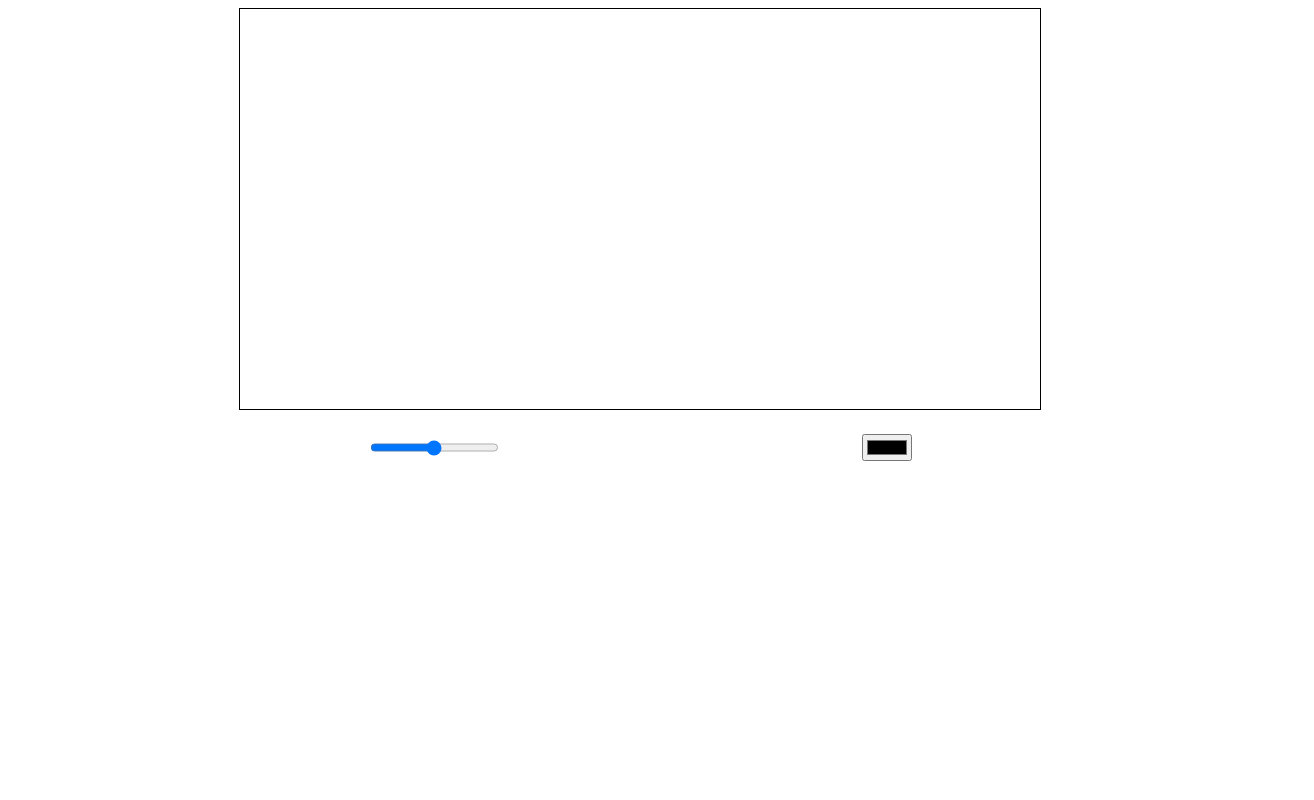
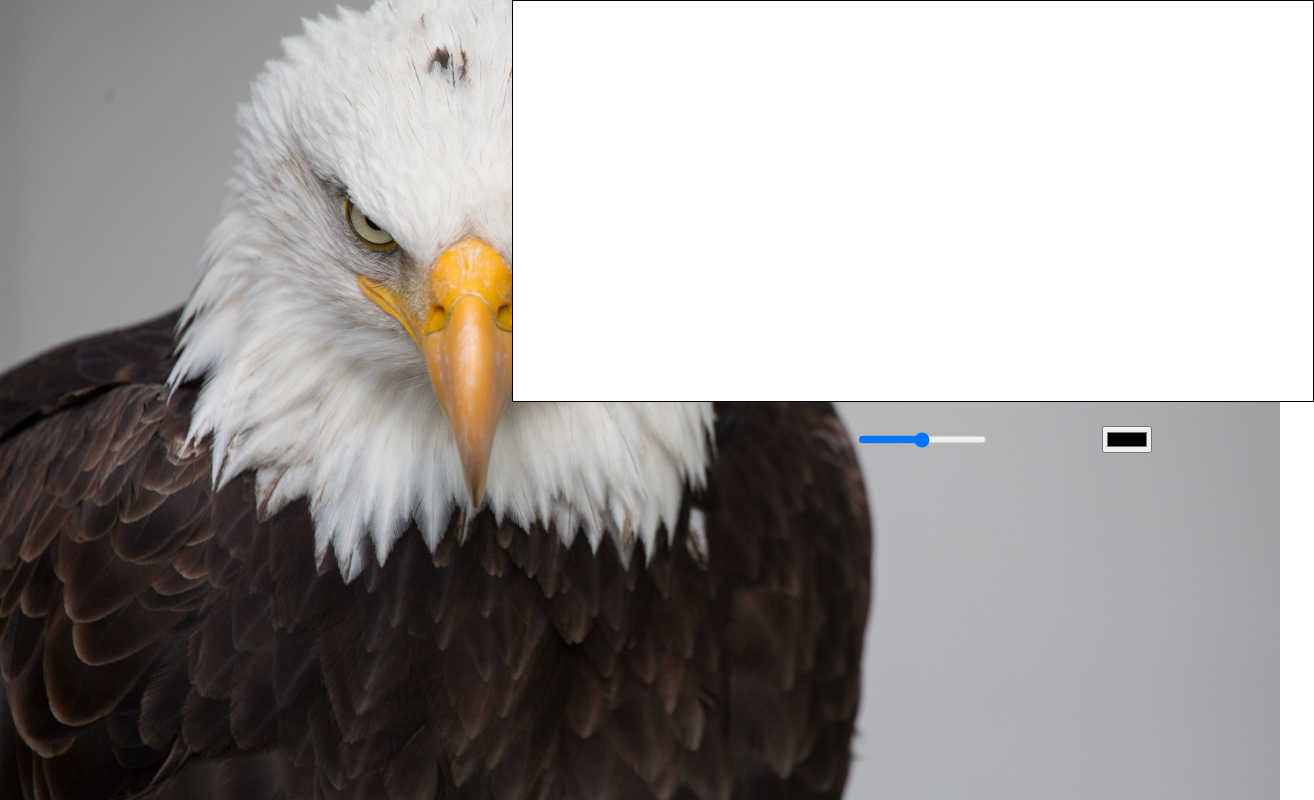
Before and after one commit to shamilisayev95/PAINT, a website built with webpack: page src/index.html in a window 1280 px wide. Shown: the whole page, 1314 px wide, since content can reach past the window. Built offline with nearby package versions, Linux system fonts and the light colour scheme.

Commit message:
Work with ESlint and style

```diff
--- a/package.json
+++ b/package.json
@@ -40,12 +40,13 @@
     "webpack-dev-server": "3.9.0"
   },
   "devDependencies": {
+    "babel-eslint": "^10.1.0",
     "eslint": "^7.15.0",
     "eslint-config-airbnb": "^18.2.1",
     "eslint-config-prettier": "^7.0.0",
     "eslint-plugin-html": "^6.1.1",
     "eslint-plugin-import": "^2.22.1",
-    "eslint-plugin-prettier": "^3.2.0",
+    "eslint-plugin-prettier": "^3.3.0",
     "prettier": "^2.2.1"
   },
   "description": ""
--- a/src/controller/controller.js
+++ b/src/controller/controller.js
@@ -57,9 +57,9 @@ class Controller {
 
     drawLine = (x1, y1, x2, y2) => {
       this.ctx.beginPath();
-        this.ctx.strokeStyle = this.color ;
+      this.ctx.strokeStyle = this.color;
       this.ctx.lineWidth = this.range;
-        this.ctx.lineCap = "round";
+      this.ctx.lineCap = 'round';
       this.ctx.moveTo(x1, y1);
       this.ctx.lineTo(x2, y2);
       this.ctx.stroke();
--- a/src/model/model.js
+++ b/src/model/model.js
@@ -1,8 +1,7 @@
 class Model {
-    constructor() {
+  constructor() {
 
-    }
-
+  }
 }
 
 export default Model;
--- a/src/style.less
+++ b/src/style.less
@@ -1,13 +1,39 @@
+html {
+  width: 100%;
+  height: 100%;
+}
+
+body {
+  width: 100%;
+  height: 100%;
+  margin: 0;
+}
+
+#root {
+  width: 100%;
+  height: 100%;
+  background-image: url("./img/eagle.jpg");
+  background-size: cover;
+}
+
 .main__container {
   text-align: center;
 }
 
 .canvas__container {
+  margin-left: 40%;
+  background-color: white;
   border: solid 1px black;
+
 }
 
 .footer__container {
   display: flex;
-  justify-content: space-evenly;
+  justify-content: flex-end;
+  margin-right: 10%;
   margin-top: 20px;
 }
+
+.footer__range {
+  margin-right: 10%;
+}
--- a/src/view/view.js
+++ b/src/view/view.js
@@ -8,38 +8,39 @@ class View {
     this.canvasContext = null;
     this.footerContainer = null;
   }
+
   init = () => {
-    this.root = document.getElementById("root");
+    this.root = document.getElementById('root');
     this.mainContainer = this.createDiv({
-      className: "main__container",
-      id: "main-container",
+      className: 'main__container',
+      id: 'main-container',
     });
 
     this.canvas = this.createCanvas({
-      className: "canvas__container",
-      id: "canvas-container",
-      height: "400",
-      width: "800",
+      className: 'canvas__container',
+      id: 'canvas-container',
+      height: '400',
+      width: '800',
     });
 
     this.footerRange = this.createInput({
-      className: "footer__range",
-      type: "range",
-      id: "footer-range",
-      min: "1",
-      max: " 80",
-      step: "1",
+      className: 'footer__range',
+      type: 'range',
+      id: 'footer-range',
+      min: '1',
+      max: ' 80',
+      step: '1',
     });
 
     this.footerColor = this.createInput({
-      className: "footer__color",
-      type: "color",
-      id: "footer-color",
+      className: 'footer__color',
+      type: 'color',
+      id: 'footer-color',
     });
 
     this.footerContainer = this.createDiv({
-      className: "footer__container",
-      id: "footer-container",
+      className: 'footer__container',
+      id: 'footer-container',
     });
 
     this.canvasContext = this.canvas.getContext('2d');
@@ -50,41 +51,44 @@ class View {
     this.root.append(this.mainContainer);
   };
 
-    mouseDown = cb => {
-        this.canvas.addEventListener("mousedown", (event) => {
-            cb(event);
-        })
-    }
-    mouseMove = cb => {
-        this.canvas.addEventListener("mousemove", (event) => {
-            cb(event);
-        })
-    }
-    mouseUp = cb => {
-        this.canvas.addEventListener("mouseup", (event) => {
-            cb(event);
-        })
-    }
-    mouseOut = cb => {
-        this.canvas.addEventListener("mouseout", (event) => {
-            cb(event);
-        })
+    mouseDown = (cb) => {
+      this.canvas.addEventListener('mousedown', (event) => {
+        cb(event);
+      });
     }
 
-  footerRangeChange = cb => {
-    this.footerRange.addEventListener("change", () => {
+    mouseMove = (cb) => {
+      this.canvas.addEventListener('mousemove', (event) => {
+        cb(event);
+      });
+    }
+
+    mouseUp = (cb) => {
+      this.canvas.addEventListener('mouseup', (event) => {
+        cb(event);
+      });
+    }
+
+    mouseOut = (cb) => {
+      this.canvas.addEventListener('mouseout', (event) => {
+        cb(event);
+      });
+    }
+
+  footerRangeChange = (cb) => {
+    this.footerRange.addEventListener('change', () => {
       cb();
-    })
+    });
   }
 
-  footerColorChange = cb => {
-    this.footerColor.addEventListener("change", () => {
-       cb();
-    })
+  footerColorChange = (cb) => {
+    this.footerColor.addEventListener('change', () => {
+      cb();
+    });
   }
 
   createDiv = (props) => {
-    const div = document.createElement("div");
+    const div = document.createElement('div');
 
     props.id && (div.id = props.id);
     props.className && (div.className = props.className);
@@ -93,7 +97,7 @@ class View {
   };
 
   createCanvas = (props) => {
-    const canvas = document.createElement("canvas");
+    const canvas = document.createElement('canvas');
 
     props.id && (canvas.id = props.id);
     props.className && (canvas.className = props.className);
@@ -104,7 +108,7 @@ class View {
   };
 
   createInput = (props) => {
-    const input = document.createElement("input");
+    const input = document.createElement('input');
 
     props.id && (input.id = props.id);
     props.className && (input.className = props.className);
--- a/webpack.config.js
+++ b/webpack.config.js
@@ -3,87 +3,86 @@ const HtmlWebpackPlugin = require('html-webpack-plugin');
 const CssWebpackPlugin = require('mini-css-extract-plugin');
 
 module.exports = {
-    entry: path.resolve(__dirname, "./src/index.js"),
+  entry: path.resolve(__dirname, './src/index.js'),
   output: {
-        path: path.resolve(__dirname, "./build"),
-        filename: "index.js"
+    path: path.resolve(__dirname, './build'),
+    filename: 'index.js',
   },
   devServer: {
     port: 3000,
-        contentBase: path.resolve(__dirname, "./build"),
+    contentBase: path.resolve(__dirname, './build'),
     hot: true,
     open: true,
     watchContentBase: true,
     watchOptions: {
-            ignored: /node_modules/
+      ignored: /node_modules/,
     },
-        writeToDisk: filePath => {
-            return /(index.html$)|(index.js$)|(style.css$)/.test(filePath)
-        }
+    writeToDisk: (filePath) => /(index.html$)|(index.js$)|(style.css$)/.test(filePath),
   },
   optimization: {
     minimize: false,
   },
   module: {
     rules: [
-            {test: /\.html$/, use: "html-loader"},
-            {test: /\.less$/i, use: [CssWebpackPlugin.loader, "css-loader", "less-loader"]},
-            {test: /\.js$/i,
+      { test: /\.html$/, use: 'html-loader' },
+      { test: /\.less$/i, use: [CssWebpackPlugin.loader, 'css-loader', 'less-loader'] },
+      {
+        test: /\.js$/i,
         exclude: /node_modules/,
         use: {
           loader: 'babel-loader',
           options: {
             presets: ['@babel/preset-env'],
-                        plugins: ['@babel/plugin-proposal-class-properties']
-                    }
-                }
+            plugins: ['@babel/plugin-proposal-class-properties'],
+          },
+        },
       },
       {
         test: /\.(jpe?g|png|gif|svg)$/i,
         use: [
           {
-                        loader: "file-loader",
+            loader: 'file-loader',
             options: {
-                            name: "[name].[ext]",
+              name: '[name].[ext]',
               outputPath: './images',
             },
-                    }
-                ]
+          },
+        ],
       },
       {
         test: /\.(woff|woff2|ttf)$/i,
         use: [
           {
-                        loader: "file-loader",
+            loader: 'file-loader',
             options: {
-                            name: "[name].[ext]",
+              name: '[name].[ext]',
               outputPath: './fonts',
             },
-                    }
-                ]
+          },
+        ],
       },
       {
         test: /\.(mp3|ogg|wav|mpe?g)$/i,
         use: [
           {
-                        loader: "file-loader",
+            loader: 'file-loader',
             options: {
-                            name: "[name].[ext]",
+              name: '[name].[ext]',
               outputPath: './audio',
             },
-                    }
-                ]
-            }
+          },
+        ],
+      },
 
-        ]
+    ],
   },
   plugins: [
     new HtmlWebpackPlugin({
-            template: path.resolve(__dirname, "./src/index.html"),
-            filename: "index.html"
+      template: path.resolve(__dirname, './src/index.html'),
+      filename: 'index.html',
     }),
     new CssWebpackPlugin({
-            filename: "style.css"
-        })
-    ]
-}
+      filename: 'style.css',
+    }),
+  ],
+};
```
Also changed, not shown: src/index.js (+6 -7 lines), src/img/eagle.jpg (added), 1 other file. Lines whose indentation alone changed are shown as unchanged.
